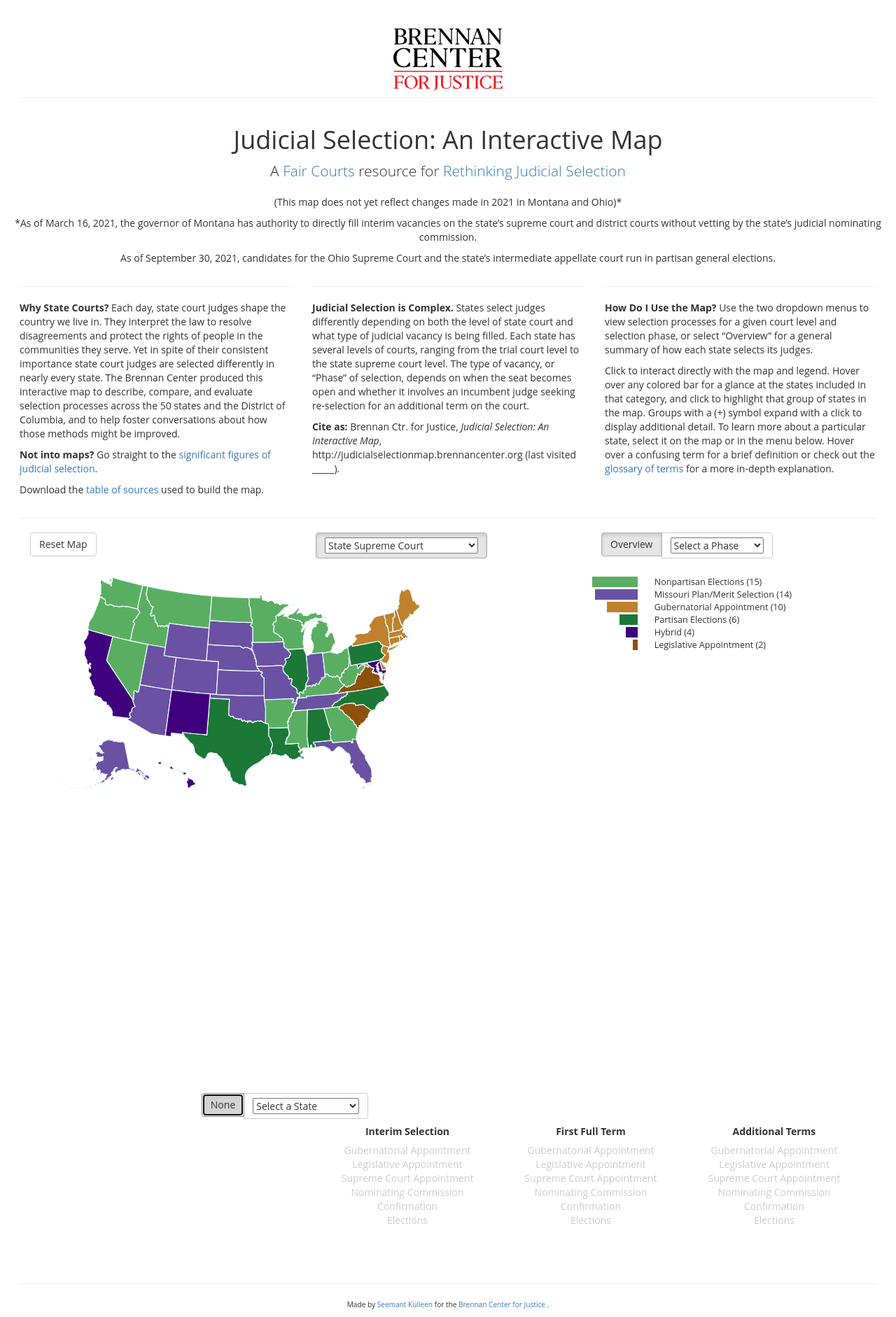
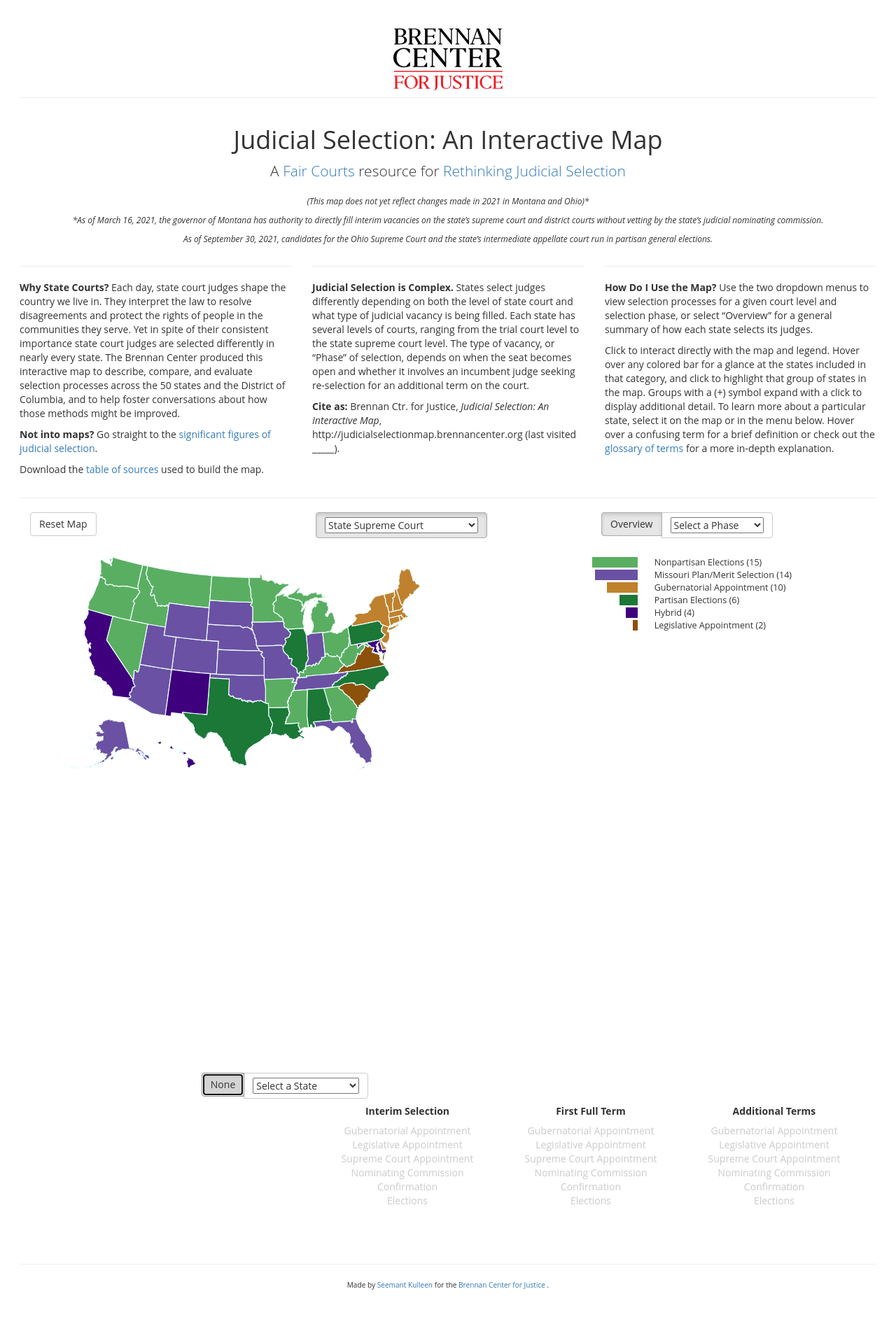
Before and after one commit to BrennanCenter/brennancenter.github.io, a Jekyll site: the page built from index.md, in a window 1280 px wide. Shown: the whole page at 70% size. Built offline with Jekyll 4.4.1, drawn with Linux system fonts in a browser that asks for light colours; nearby versions of some CDN libraries; after the commit the page ends 1854 px from its top, so only the background shows below that.

Commit message:
Disclaimer style

```diff
--- a/_includes/introduction.html
+++ b/_includes/introduction.html
@@ -6,14 +6,14 @@
        <a target="_blank" href="{{ site.organization.url }}/rethinking-judicial-selection">
         Rethinking Judicial Selection</a>
     </p>
-    <p>
+    <p class="disclaimer">
         (This map does not yet reflect changes made in 2021 in Montana and Ohio)*
     </p>
-    <p>
+    <p class="disclaimer">
         *As of March 16, 2021, the governor of Montana has authority to directly fill interim vacancies on the state’s supreme
         court and district courts without vetting by the state’s judicial nominating commission.
     </p>
-    <p>
+    <p class="disclaimer">
         As of September 30, 2021, candidates for the Ohio Supreme Court and the state’s intermediate appellate court run in
         partisan general elections.
     </p>
--- a/_sass/_layout.scss
+++ b/_sass/_layout.scss
@@ -132,3 +132,7 @@
 footer {
     margin-top: 5em;
 }
+.disclaimer {
+    font-size: 12px;
+    font-style: italic;
+}
```
